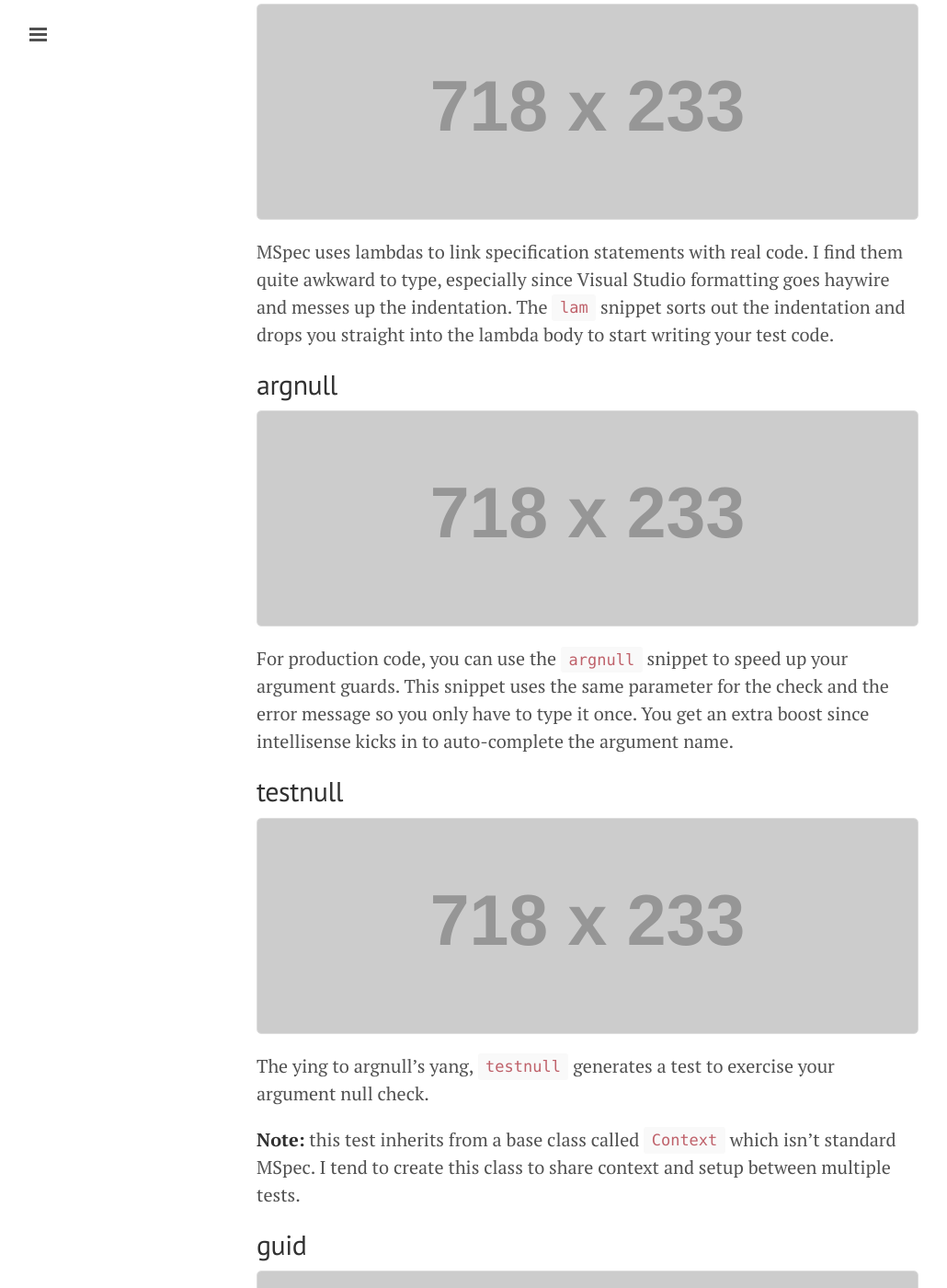
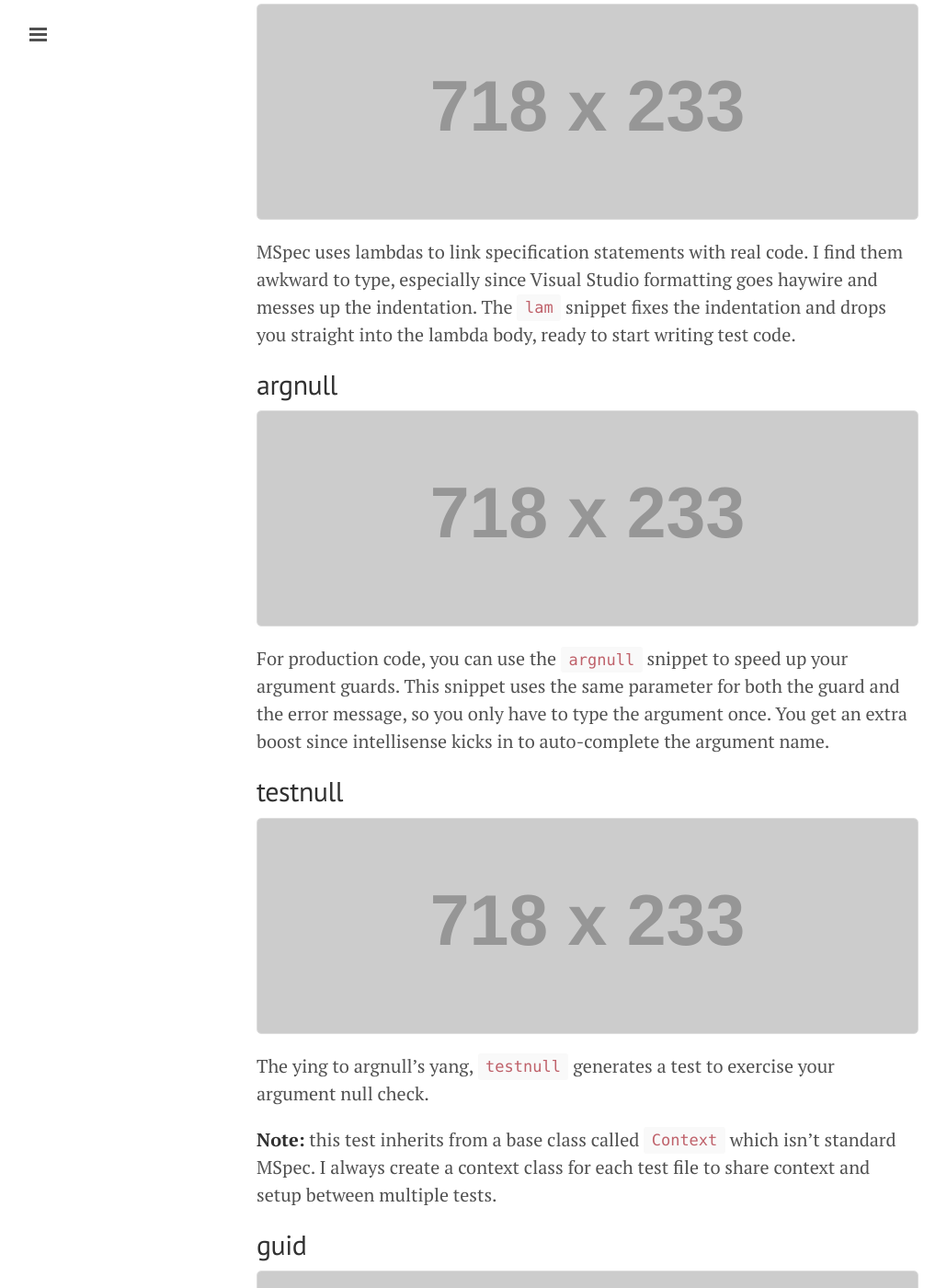
Before and after one commit to ColinOrr/colinorr.github.io, a Jekyll site: the page built from _posts/2016-01-21-visual-studio-code-snippets.md, in a window 1280 px wide and 1400 px high, scrolled down 1131 px. Shown: the whole window at 92% size, without its empty margins (1-1031 px from the left). Built offline with Jekyll 4.4.1, drawn with Linux system fonts in a browser that asks for light colours; some web fonts are replaced; Markdown is read by kramdown in place of the engine named in the settings; comment, search, counter and statistics services are not loaded; some of the changed text lies outside the part shown.

Commit message:
Tweaks to the code snippets article

````diff
--- a/_posts/2016-01-21-visual-studio-code-snippets.md
+++ b/_posts/2016-01-21-visual-studio-code-snippets.md
@@ -23,8 +23,8 @@ cd "Documents\Visual Studio 2013\Code Snippets\Visual C#"
 git clone https://github.com/ColinOrr/vstudio-snippets "My Code Snippets"
 ```
 
-Visual Studio watches and automatically picks up snippets from this folder, so
-no need for a restart!
+Visual Studio watches this folder and automatically loads the snippets, so no
+need for a restart!
 
 test
 ----
@@ -38,18 +38,18 @@ lam
 <img alt="lam demo" width="720" height="235" data-video="/public/images/visual-studio-code-snippets/lam.gif" />
 
 MSpec uses lambdas to link specification statements with real code.  I find them
-quite awkward to type, especially since Visual Studio formatting goes haywire
-and messes up the indentation.  The `lam` snippet sorts out the indentation and
-drops you straight into the lambda body to start writing your test code.
+awkward to type, especially since Visual Studio formatting goes haywire and
+messes up the indentation.  The `lam` snippet fixes the indentation and drops
+you straight into the lambda body, ready to start writing test code.
 
 argnull
 -------
 <img alt="argnull demo" width="720" height="235" data-video="/public/images/visual-studio-code-snippets/argnull.gif" />
 
 For production code, you can use the `argnull` snippet to speed up your argument
-guards.  This snippet uses the same parameter for the check and the error
-message so you only have to type it once.  You get an extra boost since
-intellisense kicks in to auto-complete the argument name.
+guards.  This snippet uses the same parameter for both the guard and the error
+message, so you only have to type the argument once.  You get an extra boost
+since intellisense kicks in to auto-complete the argument name.
 
 testnull
 --------
@@ -59,8 +59,8 @@ The ying to argnull's yang, `testnull` generates a test to exercise your
 argument null check.
 
 **Note:** this test inherits from a base class called `Context` which isn't
-standard MSpec.  I tend to create this class to share context and setup between
-multiple tests.
+standard MSpec.  I always create a context class for each test file to share
+context and setup between multiple tests.
 
 guid
 ----
````
Also changed, not shown: other parts of _posts/2016-01-21-visual-studio-code-snippets.md (+5 -5 lines).
